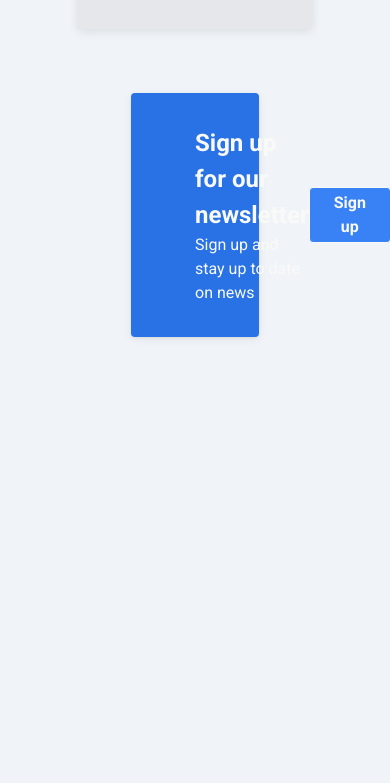
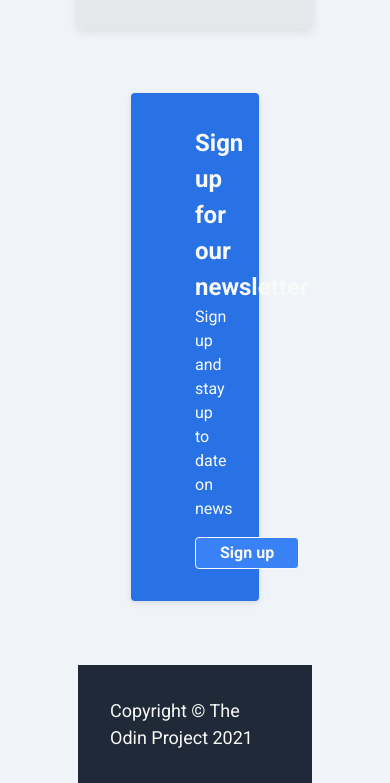
Before and after one commit to KVanStrydonck/landing-page, a plain HTML site: page index.html in a window 390 px wide. Shown: the part 3055-3838 px from the top of the page. Before the commit the page ends 3456 px from the top, so only its background shows below. Drawn offline with Linux system fonts and the light colour scheme.

Commit message:
make cta more responsive and add footer

```diff
--- a/index.html
+++ b/index.html
@@ -80,6 +80,10 @@
           </div>
         </div>
       </div>
+      <!-- Footer -->
+      <footer class="flex-row">
+        <p>Copyright &copy; The Odin Project 2021</p>
+      </footer>
     </div>
   </body>
 </html>
--- a/style.css
+++ b/style.css
@@ -239,9 +239,13 @@ nav li:not(:first-child) {
 .cta {
   background-color: var(--color-button-hover);
   min-width: 90%;
+  max-width: 100%;
 
   justify-content: space-between;
   align-items: center;
+
+  flex-wrap: wrap; /* Button moves under text responsively */
+  gap: 1rem; /* Gap becomes visible when button moves underneath */
 
   padding: 2rem 4rem;
 
@@ -251,8 +255,17 @@ nav li:not(:first-child) {
               0 0.0625rem 0.1875rem rgba(0, 0, 0, 0.05);
 }
 
+.cta-text {
+  flex: 1 1 18.75rem;
+  min-width: 0; /* Prevent text overflow */
+}
+
 .cta h2, .cta p, .cta button {
   color: var(--color-hero-heading);
+}
+
+.cta-btn {
+  flex: 0 0 auto; /* No grow or shrink on button and automatic width */
 }
 
 .cta button {
@@ -267,6 +280,21 @@ nav li:not(:first-child) {
 
 .cta button:hover {
   background-color: var(--color-button-hover);
+}
+
+/* Footer */
+
+footer {
+  background-color: var(--color-dark-bg);
+  padding: 2rem;
+
+  justify-content: center;
+  flex: 1;
+}
+
+footer p {
+  color: var(--color-hero-heading);
+  font-size: var(--font-size-hero-secondary);
 }
 
 /* Helper classes */
```
